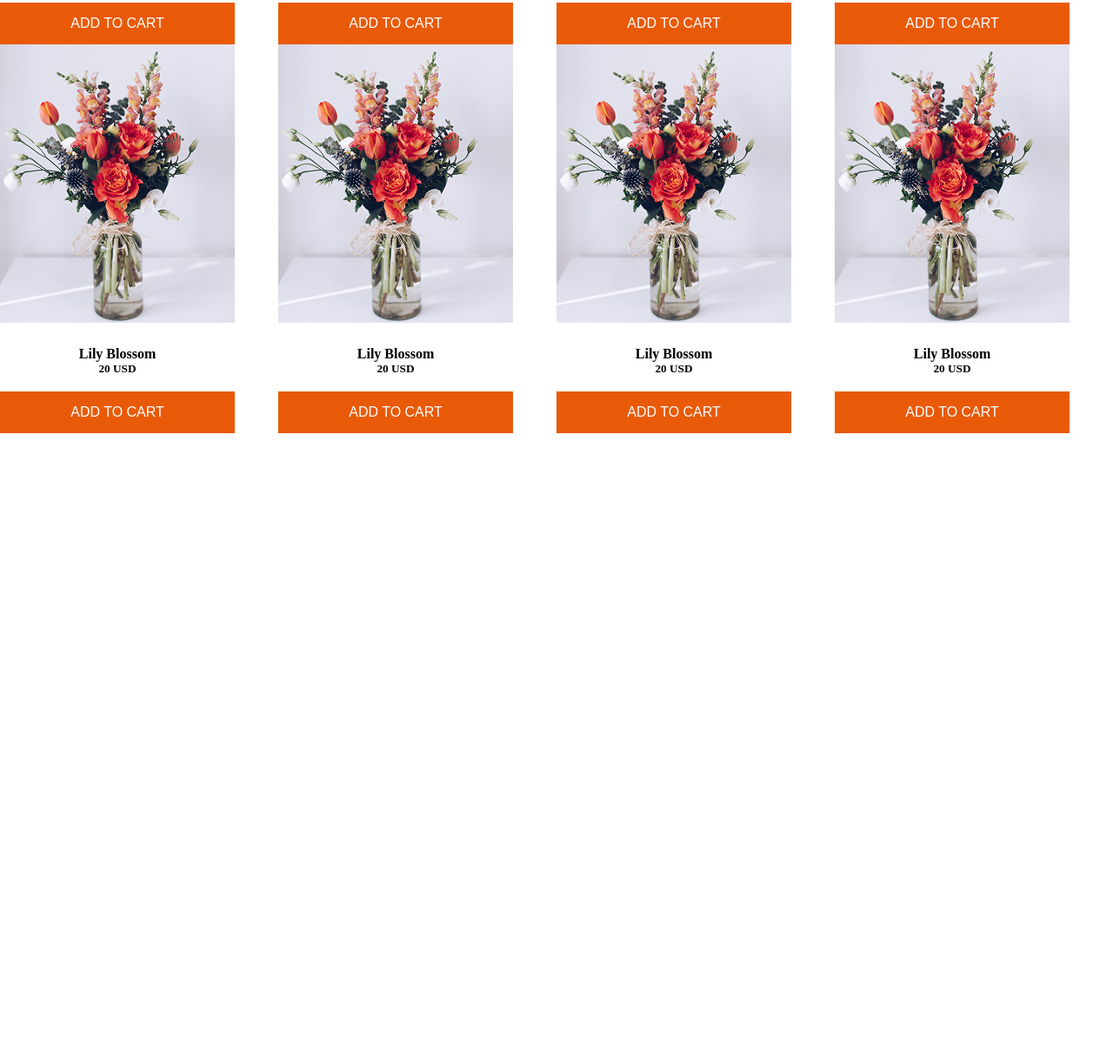
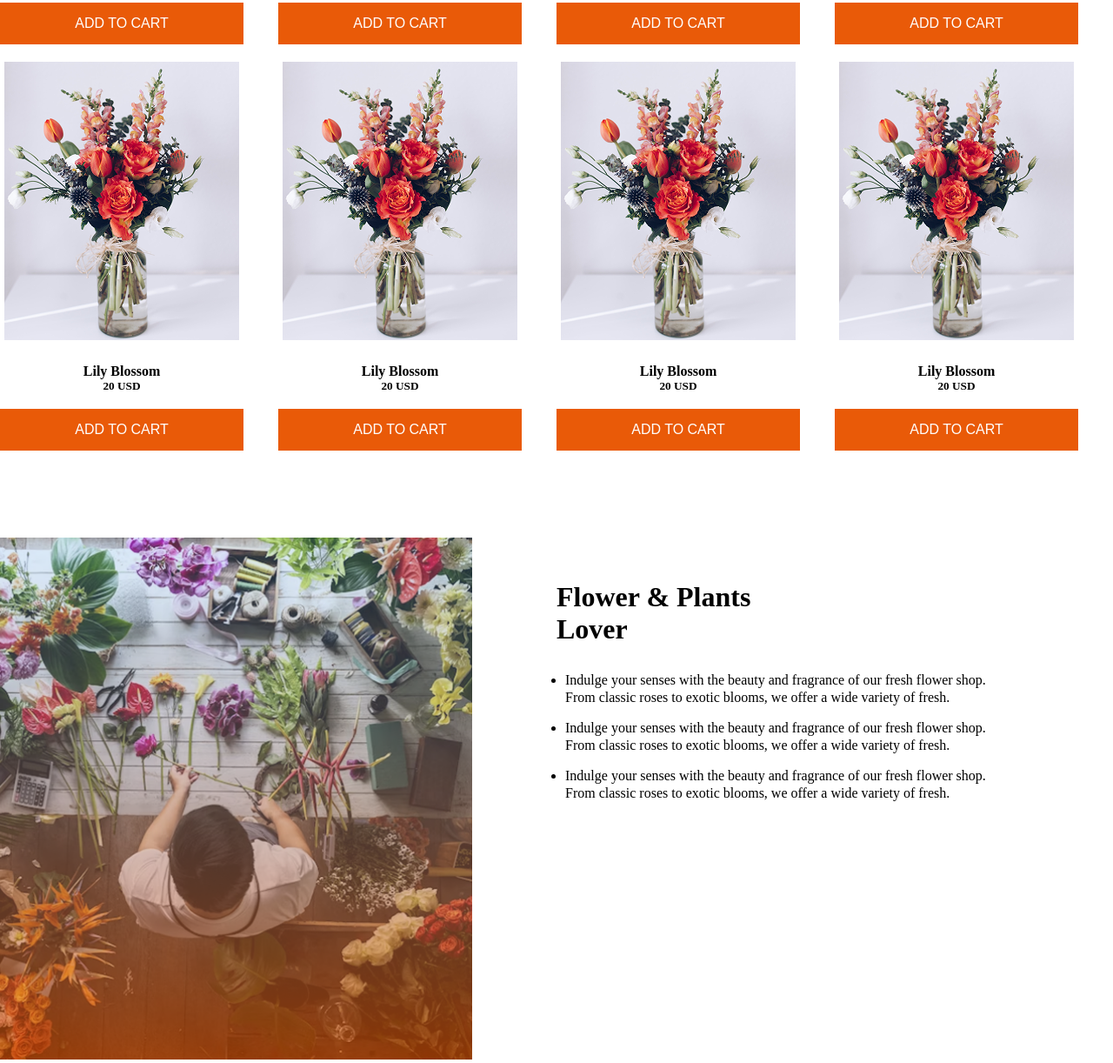
Before and after one commit to HossainEmon/Responsive-flower-project, a plain HTML site: page index.html in a window 1280 px wide. Shown: the part 1213-2435 px from the top of the page at 87% size. Before the commit the page ends 1711 px from the top, so only its background shows below. Drawn offline with Linux system fonts and the light colour scheme.

Commit message:
lover section done

```diff
--- a/css/style.css
+++ b/css/style.css
@@ -71,7 +71,7 @@
 /* plant  */
 .plant {
   text-align: center;
-  margin-top: 120px;
+  margin: 50px 0px;
 }
 .plant-section p {
   width: 700px;
@@ -82,8 +82,9 @@
 }
 
 .card {
-  width: 270px;
+  width: 280px;
   text-align: center;
+  margin-top: 20px;
 }
 .card h4 {
   margin-top: 20px;
@@ -93,3 +94,34 @@
   display: grid;
   grid-template-columns: repeat(4, 1fr);
 }
+
+/* lover section */
+.lover-section {
+  margin-top: 100px;
+  height: 100%;
+}
+.love-img {
+  flex: 1;
+}
+.love-img img {
+  height: 600px;
+}
+.lover-right-section {
+  flex: 1;
+  justify-content: center;
+  padding: 50px;
+}
+.lover-right-section h2 {
+  font-size: 32px;
+  font-weight: bold;
+  margin-bottom: 20px;
+}
+.lover-right-section ul li {
+  font-size: 16px;
+  margin-bottom: 15px;
+  line-height: 20px;
+}
+.lover-right-section ul {
+  width: 540px;
+  padding: 10px;
+}
--- a/index.html
+++ b/index.html
@@ -39,6 +39,7 @@
       </nav>
       <!-- nav section end -->
       <div class="banner-section flex container">
+        <!-- banner section start -->
         <div class="banner">
           <h2 class="banner-title noto-serif">
             ALWAYS <span class="span">FRESH FLOWERS</span>
@@ -52,10 +53,12 @@
         <div>
           <img src="./assets/hero-flower.png" alt="" />
         </div>
+        <!-- banner section end -->
       </div>
     </header>
     <main>
       <section class="plant-section container">
+        <!-- plant section start -->
         <div class="plant">
           <h2 class="banner-title"><span class="span">Our</span> Plants</h2>
           <p class="primary-font">
@@ -64,7 +67,9 @@
             variety of fresh.
           </p>
         </div>
-        <div class="card-container">
+        <!-- plant section end -->
+        <div class="card-container container">
+          <!-- plant card section -->
           <div class="card">
             <img src="./assets/sample-flower-image.png" alt="" />
             <h4>Lily Blossom</h4>
@@ -121,8 +126,38 @@
             <br />
             <button class="btn-primary">ADD TO CART</button>
           </div>
+          <!-- card section end -->
         </div>
       </section>
+      <section class="lover-section flex container">
+        <div class="love-img">
+          <img src="./assets/flower-store.png" alt="" />
+        </div>
+        <div class="lover-right-section">
+          <h2>
+            Flower & Plants <br />
+            Lover
+          </h2>
+          <ul>
+            <li>
+              Indulge your senses with the beauty and fragrance of our fresh
+              flower shop. From classic roses to exotic blooms, we offer a wide
+              variety of fresh.
+            </li>
+            <li>
+              Indulge your senses with the beauty and fragrance of our fresh
+              flower shop. From classic roses to exotic blooms, we offer a wide
+              variety of fresh.
+            </li>
+            <li>
+              Indulge your senses with the beauty and fragrance of our fresh
+              flower shop. From classic roses to exotic blooms, we offer a wide
+              variety of fresh.
+            </li>
+          </ul>
+        </div>
+      </section>
+      <!--  -->
     </main>
     <footer></footer>
   </body>
```
